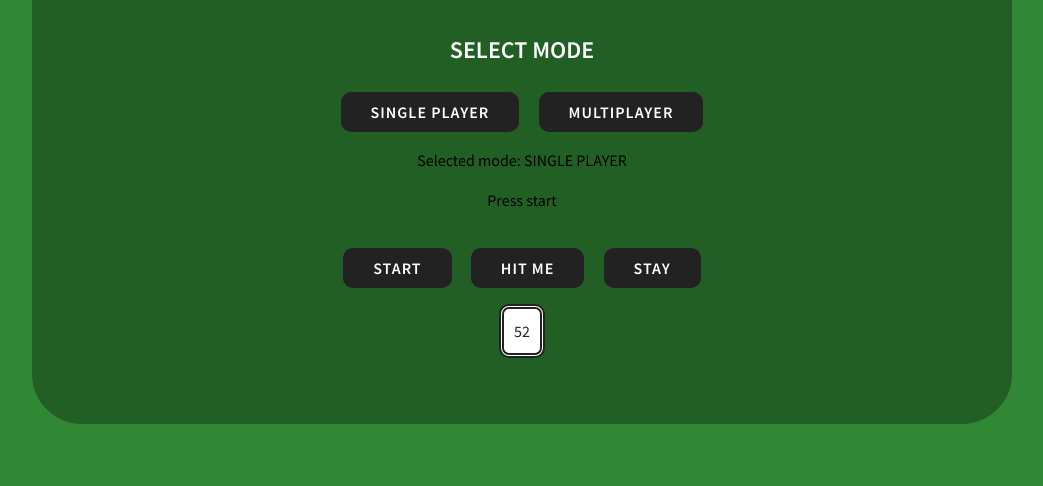
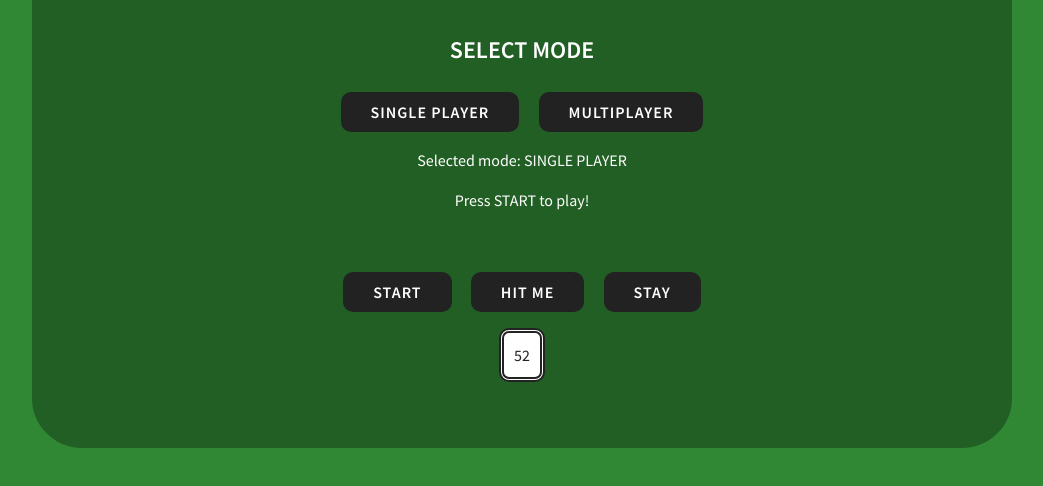
Before and after one commit to Joanna-Chadzynska/blackjack-game, a website built with webpack: page index.html in a window 1280 px wide. Both pictures are taken after a click on the button "SINGLE PLAYER". Shown: the part 162-648 px from the top of the page, without its empty margins (118-1161 px from the left). Built offline with nearby package versions, Linux system fonts and the light colour scheme.

Commit message:
update styles

```diff
--- a/index.html
+++ b/index.html
@@ -33,7 +33,7 @@
 
 			<div class="game__selected-mode">
 				<p id="mode__info"></p>
-				<p>Press start</p>
+				<p>Press START to play!</p>
 			</div>
 			<br />
 			<div class="game__body">
--- a/src/sass/_page.scss
+++ b/src/sass/_page.scss
@@ -138,9 +138,10 @@
 }
 
 .game__selected-mode {
+	color: $secondary-color;
 	display: none;
 
 	&.show {
-		display: inline-block;
+		display: block;
 	}
 }
```
